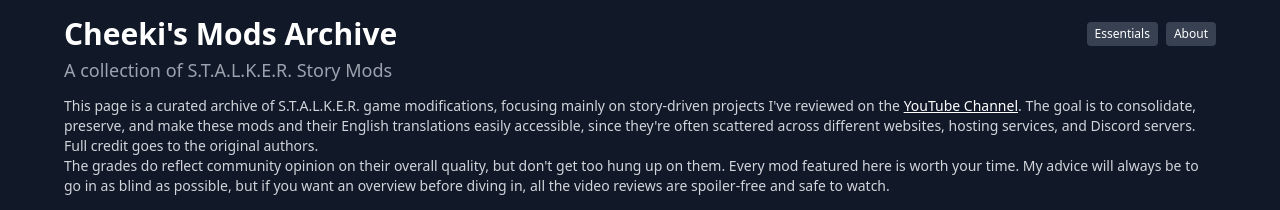
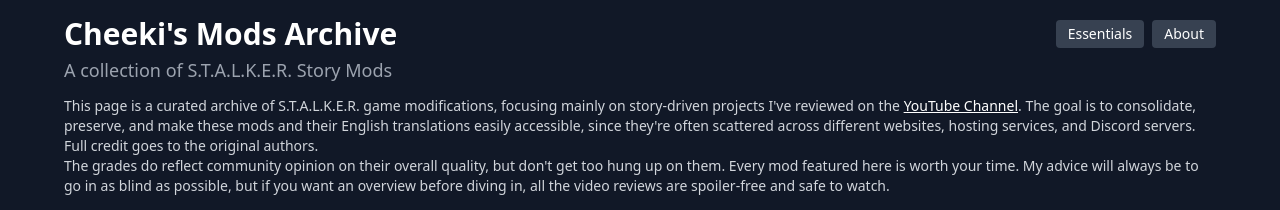
Before and after one commit to Cheekitos/CSMA-Test, a Jekyll site: the page built from index.html, in a window 1280 px wide. Shown: the top 210 px of the page. Built offline with Jekyll 4.4.1, drawn with Linux system fonts in a browser that asks for light colours; nearby versions of some CDN libraries.

Commit message:
Update components.css

```diff
--- a/assets/css/components.css
+++ b/assets/css/components.css
@@ -36,22 +36,6 @@
   display: flex;
   align-items: center;
   justify-content: center;
-}
-
-/* Special styling for main page buttons */
-.main-page #essentials-button,
-.main-page #contact-button,
-.main-page #essentials-button-mobile,
-.main-page #contact-button-mobile {
-  font-size: 0.75rem !important;
-  padding: 0.25rem 0.5rem !important;
-}
-
-/* Main page toggle buttons stay normal size when in controls */
-.main-page #toggle-grades,
-.main-page #toggle-videos {
-  font-size: 0.875rem !important;
-  padding: 0.375rem 0.75rem !important;
 }
 
 /* Only mobile toggles get smaller on main page */
```
